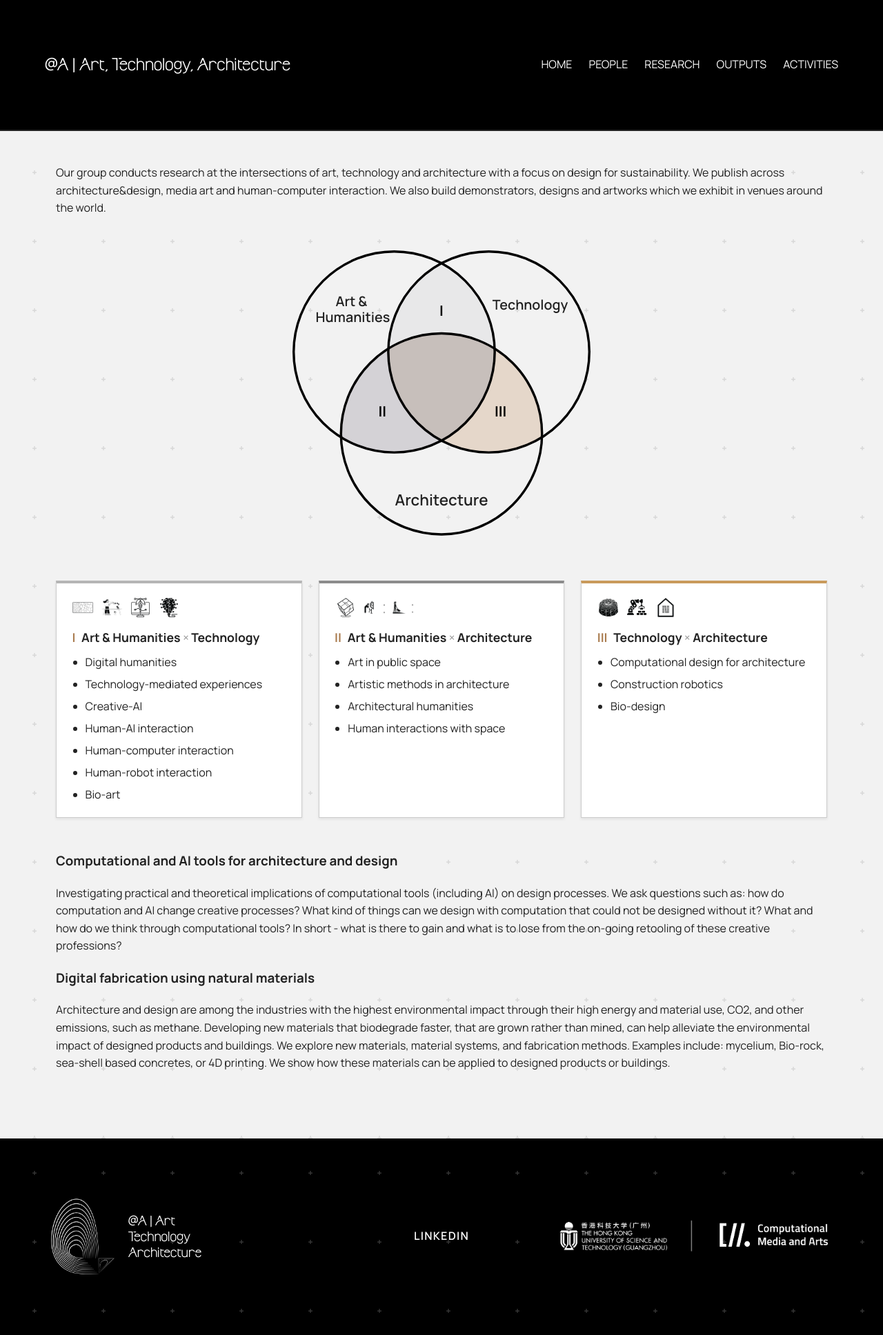
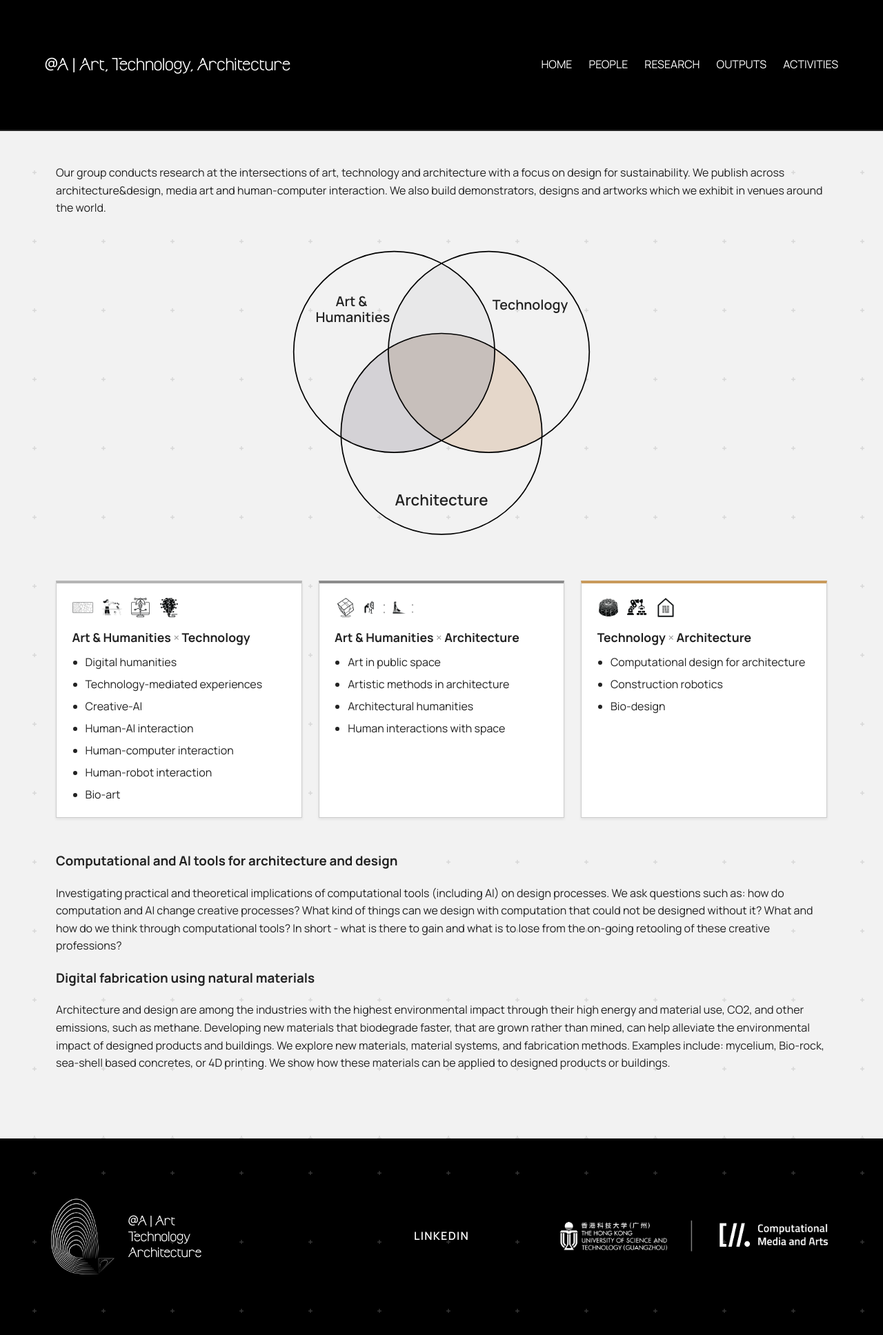
Before and after one commit to anqua/at-a, a Jekyll site: the page built from research.md, in a window 1280 px wide. Shown: the whole page at 69% size. Built offline with Jekyll 4.4.1, drawn with Linux system fonts in a browser that asks for light colours.

Commit message:
Remove I/II/III numerals and thin the Venn diagram circle strokes

```diff
--- a/assets/css/style.css
+++ b/assets/css/style.css
@@ -124,12 +124,6 @@ h1 {
 
 .research-diagram text {
   font-family: "Manrope", system-ui, -apple-system, BlinkMacSystemFont, sans-serif;
-}
-
-.research-card-number {
-  color: #aa7c50;
-  font-weight: 700;
-  margin-right: 0.3em;
 }
 
 .research-card-icons {
--- a/research.md
+++ b/research.md
@@ -12,9 +12,9 @@ Our group conducts research at the intersections of art, technology and architec
     <path d="M 210.1 214.3 A 170 170 0 0 0 469.9 364.3 A 170 170 0 0 0 210.1 214.3 Z" fill="#e5d7ca" />
     <path d="M 210.1 214.3 A 170 170 0 0 1 389.9 214.3 A 170 170 0 0 1 300.0 370.0 A 170 170 0 0 1 210.1 214.3 Z" fill="#c7bfbb" />
 
-    <circle cx="220" cy="220" r="170" fill="none" stroke="#000" stroke-width="4"/>
-    <circle cx="380" cy="220" r="170" fill="none" stroke="#000" stroke-width="4"/>
-    <circle cx="300" cy="358.6" r="170" fill="none" stroke="#000" stroke-width="4"/>
+    <circle cx="220" cy="220" r="170" fill="none" stroke="#000" stroke-width="2"/>
+    <circle cx="380" cy="220" r="170" fill="none" stroke="#000" stroke-width="2"/>
+    <circle cx="300" cy="358.6" r="170" fill="none" stroke="#000" stroke-width="2"/>
 
     <text x="150" y="146" text-anchor="middle" dominant-baseline="central" font-size="23" font-weight="600" fill="#222">
       <tspan x="150" dy="-13">Art &amp;</tspan>
@@ -22,10 +22,6 @@ Our group conducts research at the intersections of art, technology and architec
     </text>
     <text x="450" y="140" text-anchor="middle" dominant-baseline="central" font-size="23" font-weight="600" fill="#222">Technology</text>
     <text x="300" y="470" text-anchor="middle" dominant-baseline="central" font-size="26" font-weight="600" fill="#222">Architecture</text>
-
-    <text x="300" y="150" text-anchor="middle" dominant-baseline="central" font-size="24" font-weight="700" fill="#000">I</text>
-    <text x="200" y="320" text-anchor="middle" dominant-baseline="central" font-size="24" font-weight="700" fill="#000">II</text>
-    <text x="400" y="320" text-anchor="middle" dominant-baseline="central" font-size="24" font-weight="700" fill="#000">III</text>
   </svg>
 </div>
 
@@ -38,7 +34,7 @@ Our group conducts research at the intersections of art, technology and architec
         <img src="/at-a/assets/images/research/icon-arttech-pentool.png" alt="">
         <img src="/at-a/assets/images/research/icon-arttech-brain.png" alt="">
       </div>
-      <h4><span class="research-card-number">I</span> Art & Humanities <span class="research-x">&times;</span> Technology</h4>
+      <h4>Art & Humanities <span class="research-x">&times;</span> Technology</h4>
       <ul>
         <li>Digital humanities</li>
         <li>Technology-mediated experiences</li>
@@ -55,7 +51,7 @@ Our group conducts research at the intersections of art, technology and architec
         <img src="/at-a/assets/images/research/icon-artarch-frame.png" alt="">
         <img src="/at-a/assets/images/research/icon-artarch-sweep.png" alt="">
       </div>
-      <h4><span class="research-card-number">II</span> Art & Humanities <span class="research-x">&times;</span> Architecture</h4>
+      <h4>Art & Humanities <span class="research-x">&times;</span> Architecture</h4>
       <ul>
         <li>Art in public space</li>
         <li>Artistic methods in architecture</li>
@@ -69,7 +65,7 @@ Our group conducts research at the intersections of art, technology and architec
         <img src="/at-a/assets/images/research/icon-archtech-arm.png" alt="">
         <img src="/at-a/assets/images/research/icon-archtech-house.png" alt="">
       </div>
-      <h4><span class="research-card-number">III</span> Technology <span class="research-x">&times;</span> Architecture</h4>
+      <h4>Technology <span class="research-x">&times;</span> Architecture</h4>
       <ul>
         <li>Computational design for architecture</li>
         <li>Construction robotics</li>
```
